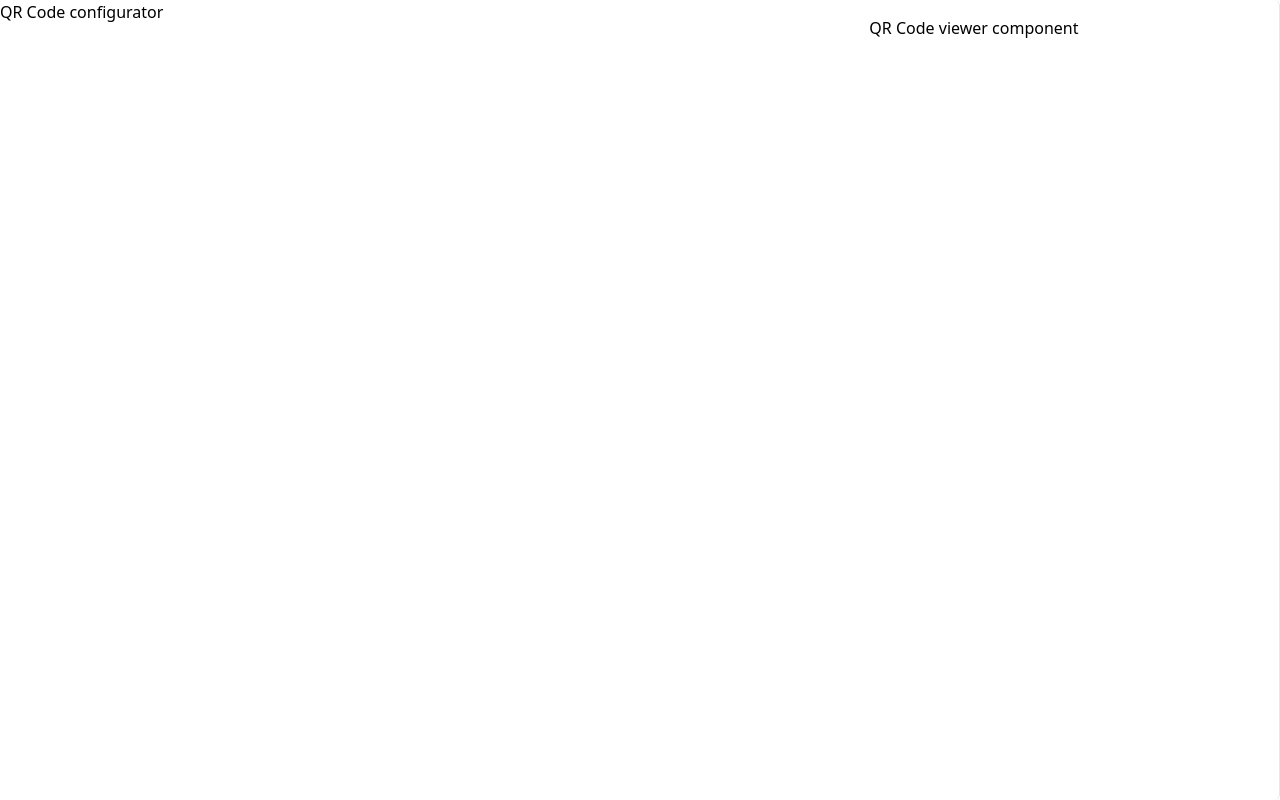
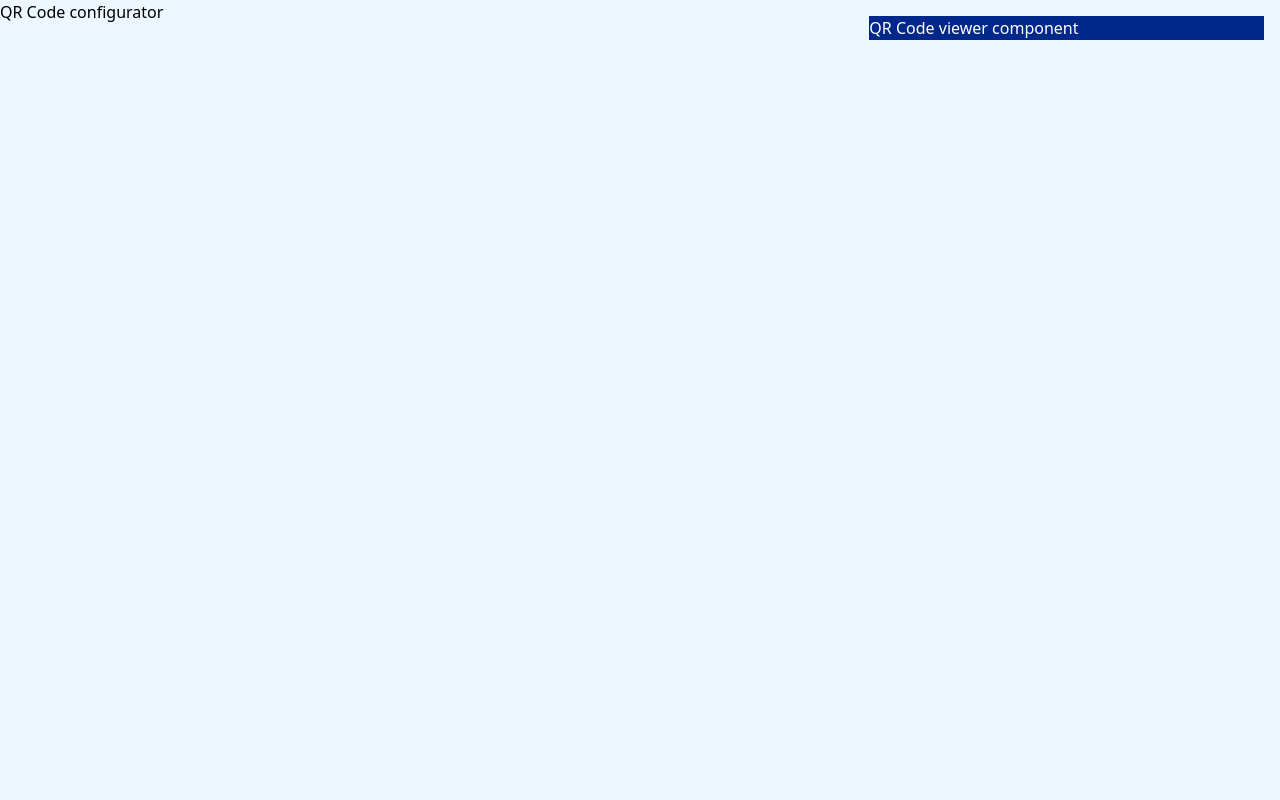
Before and after one commit to VanwildemeerschBrent/QR_Code_Generator, a Vue app: page / in a window 1280 px wide. Built offline with nearby package versions, Linux system fonts and the light colour scheme.

Commit message:
Init default colors + init components

```diff
--- a/src/App.vue
+++ b/src/App.vue
@@ -1,7 +1,7 @@
 <template>
-	<div id="app w-screen h-screen ">
-		<QRCodeConfiguration class="relative float-left w-8/12 h-screen" />
-		<QRCodeViewerComponent class="relative float-left w-4/12 h-screen border-r" />
+	<div class="flex w-screen h-screen app bg-appBlueLight">
+		<QRCodeConfiguration class="w-8/12 h-screen qr-configuration-container" />
+		<QRCodeViewerComponent class="w-4/12 text-white qr-viewer-container bg" />
 	</div>
 </template>
 
@@ -19,5 +19,9 @@
 	export default class App extends Vue {}
 </script>
 
-<style lang="scss">
+<style lang="scss" scoped>
+	.app {
+		display: flex;
+		flex-direction: row;
+	}
 </style>
--- a/src/components/QRCodeViewer/QRCodeViewerComponent.vue
+++ b/src/components/QRCodeViewer/QRCodeViewerComponent.vue
@@ -1,6 +1,8 @@
 <template>
-	<div class="p-4 rounded-md">
-		<p>QR Code viewer component</p>
+	<div class="qr-code-viewer-component">
+		<div class="m-4 qr-code-viewer-component__content bg-appBlueDark">
+			<p>QR Code viewer component</p>
+		</div>
 	</div>
 </template>
 
--- a/tailwind.config.js
+++ b/tailwind.config.js
@@ -4,9 +4,14 @@ module.exports = {
     extend: {
       colors: {
         appMainColor: "#47BDEF",
+        appBlueLight: "#ECF7FF",
+        appBlueDark: "#00288A",
+      },
+      flex: {
+        "2": "2 2 0%",
       },
     },
+    variants: {},
+    plugins: [],
   },
-  variants: {},
-  plugins: [],
 };
```
Also changed, not shown: src/assets/logo.png (deleted).
